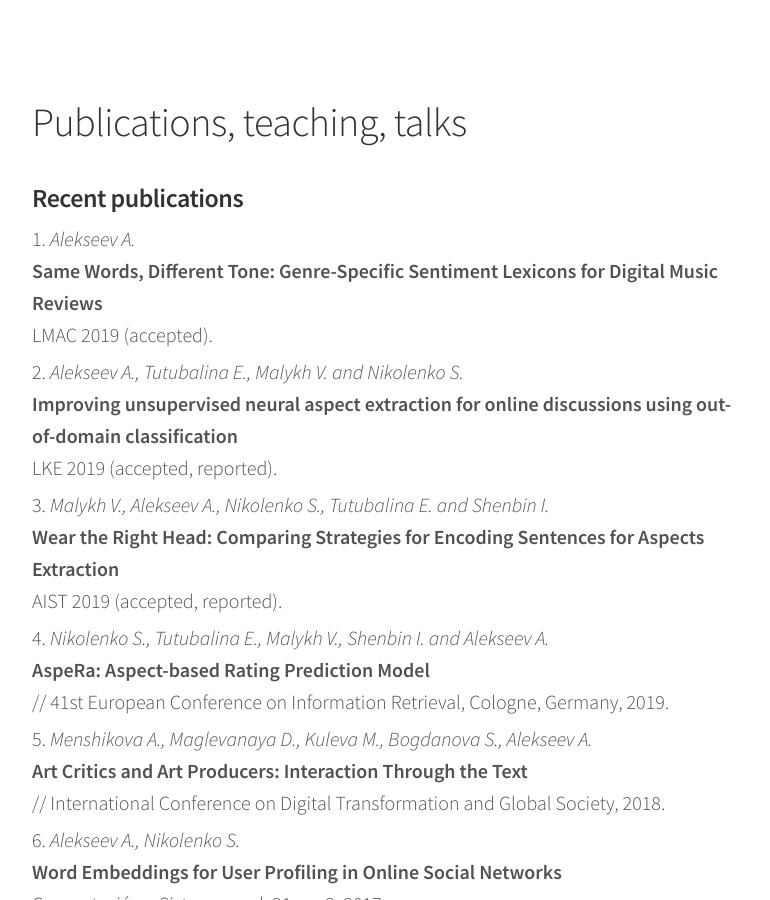
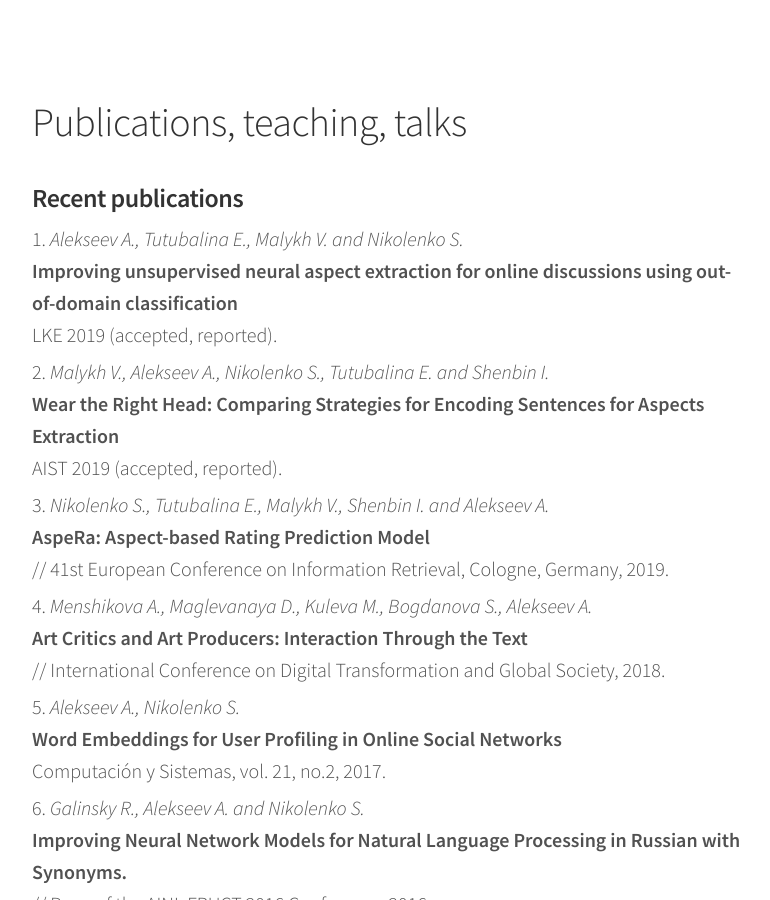
Before and after one commit to alexeyev/alexeyev.github.io, a Jekyll site: the page built from blahblahblah.html, in a window 1280 px wide and 900 px high. Shown: the whole window, without its empty margins (248-1018 px from the left). Built offline with Jekyll 4.4.1, drawn with Linux system fonts in a browser that asks for light colours.

Commit message:
Update blahblahblah.html

```diff
--- a/blahblahblah.html
+++ b/blahblahblah.html
@@ -15,9 +15,6 @@ layout: default
 <div class="content list">
     <h3>Recent publications</h3>
 	<ol>
-	<li><i>Alekseev A.</i>
-		<br><b>Same Words, Different Tone: Genre-Specific Sentiment Lexicons for Digital Music Reviews</b>
-		<br>LMAC 2019 (accepted).
 	<li><i> Alekseev A., Tutubalina E., Malykh V. and Nikolenko S.</i>
 		<br><b>Improving  unsupervised neural aspect extraction for online discussions using out-of-domain classification</b>
 		<br>LKE 2019 (accepted, reported).
```
